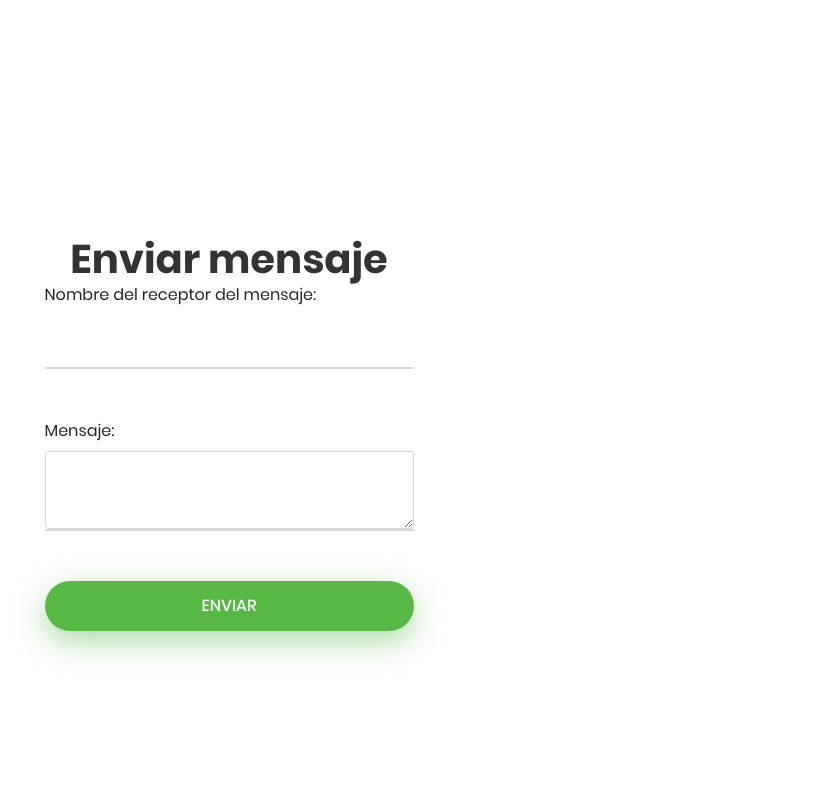
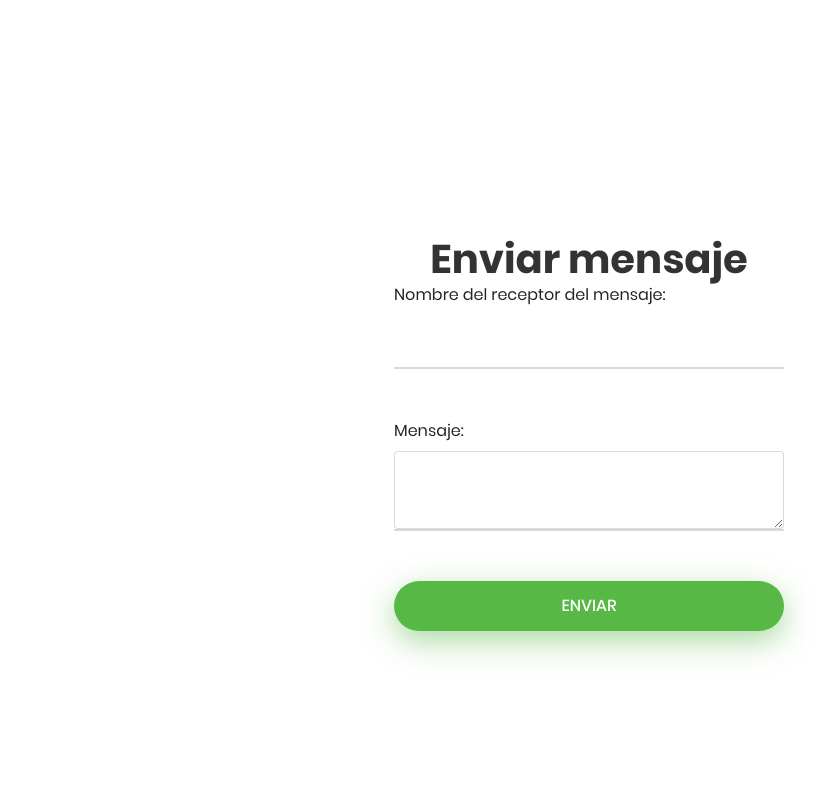
Before and after one commit to josejimenezp/IIC2413-Grupo37, a PHP site: page /paginas/send_msg.php in a window 1280 px wide. Shown: the part 70-870 px from the top of the page, without its empty margins (51-879 px from the left). Run offline with PHP 8.4, Linux system fonts and the light colour scheme; the visitor is signed in with stand-in values (Sample User, id 1); data that the repository does not hold is empty; some libraries are stand-ins or nearby versions.

Commit message:
Arreglando vistas, parte 12

```diff
--- a/Sites/paginas/send_msg.php
+++ b/Sites/paginas/send_msg.php
@@ -80,15 +80,15 @@ if (isset($_SESSION['username'])) {
 ?>
 <body>
     <div class="container-login100">
-        <div class="container">
+        <div class="row">
+            <div class="mx-auto">
                 <div class="wrap-login100 p-t-85 p-b-20">
                     <div class="row ">
                         <span class="login100-form-title mx-auto" style="font-size: 40px">
                             Enviar mensaje
                         </span>
                     </div>
-                <div class="row">
-                    <div class="api-requester mx-auto">
+                    <div class="api-requester">
                         <form action="request_send_msg.php" method="get">
                             <input type="hidden" name="sender_uid" value="<?php echo $mongo_uid ?>">
                             <input type="hidden" name="latitud" value="<?php echo $latitud ?>">
```
Lines whose indentation alone changed are shown as unchanged.
